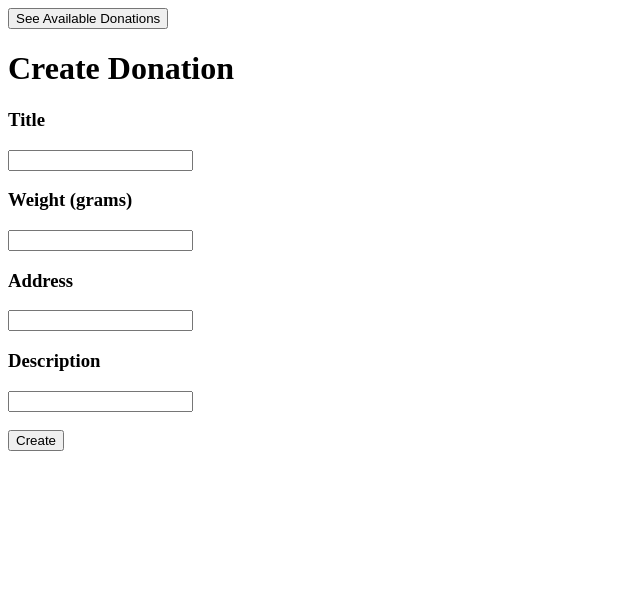
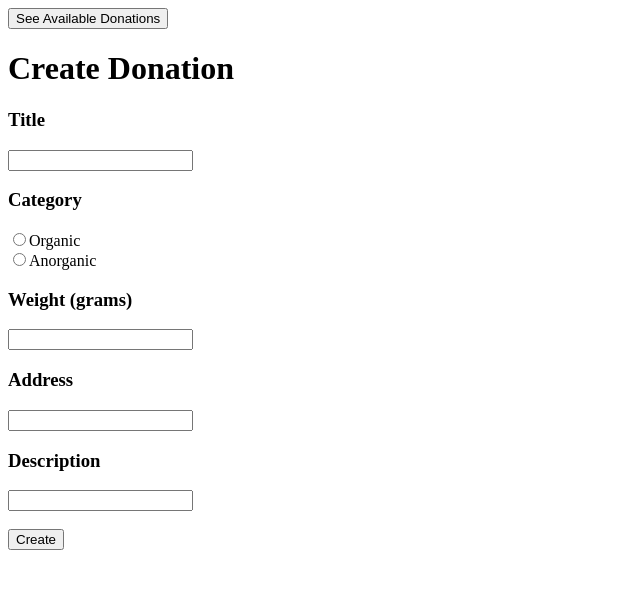
Before and after one commit to kareca-rsj/dona-waste, a Django app: page /donation/create-donation/ in a window 1280 px wide. Shown: the top 589 px of the page, without its empty margins (0-640 px from the left). Run offline with Django 4.2, Linux system fonts and the light colour scheme; data comes from the database, SQL or seed files in the repository; both versions use the stored data as it was after the commit.

Commit message:
add donation update and category model

```diff
--- a/donation/models.py
+++ b/donation/models.py
@@ -1,8 +1,12 @@
 from django.db import models
+
+class Category(models.Model):
+    name = models.CharField(max_length=50)
 
 class Donation(models.Model):
     title = models.CharField(max_length=100)
     status = models.BooleanField()
+    category = models.ForeignKey(Category, on_delete=models.SET_NULL, null=True)
     datetime_created = models.DateTimeField()
     weight_grams = models.PositiveIntegerField()
     address = models.TextField()
--- a/donation/templates/create_donation.html
+++ b/donation/templates/create_donation.html
@@ -15,6 +15,10 @@
       {% if title_warning %}
       <br>{{title_warning}}
       {% endif %}
+      <h3>Category</h3>
+      {% for category in categories %}
+        <input type="radio" name="category" value="{{category.pk}}">{{category.name}}<br>
+      {% endfor %}
       <h3>Weight (grams)</h3>
       <input type="number" name="weight_grams" required>
       {% if weight_grams_warning %}
--- a/donation/templates/edit_donation.html
+++ b/donation/templates/edit_donation.html
@@ -18,6 +18,10 @@
       {% if title_warning %}
       <br>{{title_warning}}
       {% endif %}
+      <h3>Category</h3>
+      {% for category in categories %}
+        <input type="radio" name="category" value="{{category.pk}}">{{category.name}}<br>
+      {% endfor %}
       <h3>Weight (grams)</h3>
       <input type="number" name="weight_grams" value="{{donation.weight_grams}}" required>
       {% if weight_grams_warning %}
--- a/donation/views.py
+++ b/donation/views.py
@@ -1,6 +1,6 @@
 from datetime import datetime
 from django.shortcuts import redirect, render
-from donation.models import Donation
+from donation.models import *
 
 def show_available_donations(request):
     context = {"donations": Donation.objects.all()}
@@ -11,18 +11,19 @@ def show_donation_details(request, id):
     return render(request, "donation_details.html", context)
 
 def create_new_donation(request):
+    context = {"categories": Category.objects.all()}
 
     if request.method == "POST":
         title = request.POST["title"]
+        category = Category.objects.get(pk=int(request.POST["category"]))
         weight_grams = int(request.POST["weight_grams"])
         address = request.POST["address"]
         description = request.POST["description"]
-        context = {}
         if len(title) > 100:
             context["title_warning"] = "Title must be no more than 100 characters long."
         if weight_grams <= 0:
-            context ["weight_grams_warning"] = "Weight must be more than 0 grams."
-        if context:
+            context["weight_grams_warning"] = "Weight must be more than 0 grams."
+        if "title_warning" in context or "weight_grams_warning" in context:
             return render(request, "create_donation.html", context)
 
         status = True
@@ -30,6 +31,7 @@ def create_new_donation(request):
         new_donation = Donation(
             title=title,
             status=status,
+            category=category,
             datetime_created=datetime_created,
             weight_grams=weight_grams,
             address=address,
@@ -38,8 +40,34 @@ def create_new_donation(request):
         new_donation.save()
         return redirect("donation:show_available_donations")
 
-    return render(request, "create_donation.html")
+    return render(request, "create_donation.html", context)
 
 def edit_existing_donation(request, id):
-    context = {"donation": Donation.objects.get(pk=id)}
+    context = {"categories": Category.objects.all()}
+
+    if request.method == "POST":
+        title = request.POST["title"]
+        category = Category.objects.get(pk=int(request.POST["category"]))
+        weight_grams = int(request.POST["weight_grams"])
+        address = request.POST["address"]
+        description = request.POST["description"]
+        status = request.POST["status"]
+        if len(title) > 100:
+            context["title_warning"] = "Title must be no more than 100 characters long."
+        if weight_grams <= 0:
+            context["weight_grams_warning"] = "Weight must be more than 0 grams."
+        if "title_warning" in context or "weight_grams_warning" in context:
+            return render(request, "create_donation.html", context)
+
+        edited_donation = Donation.objects.get(pk=id)
+        edited_donation.title = title
+        edited_donation.category = category
+        edited_donation.weight_grams = weight_grams
+        edited_donation.address = address
+        edited_donation.description = description
+        edited_donation.status = status
+        edited_donation.save()
+        return redirect("donation:show_donation_details", id)
+
+    context["donation"] = Donation.objects.get(pk=id)
     return render(request, "edit_donation.html", context)
```
Also changed, not shown: donation/fixtures/category_data.json (added, +16 -0 lines), donation/templates/available_donations.html (+7 -0 lines), donation/templates/donation_details.html (+8 -0 lines), donation/migrations/0002_category_donation_category.py (added).
